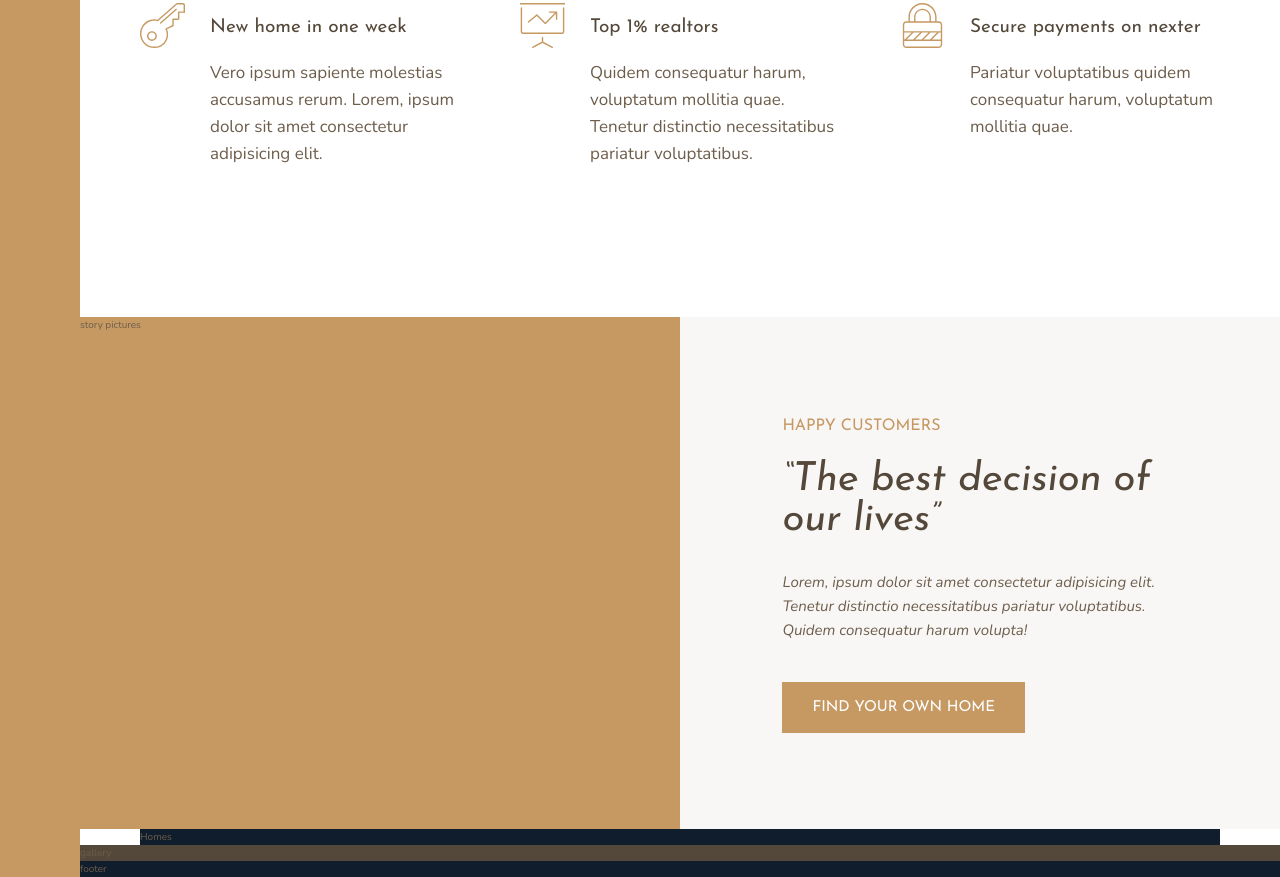
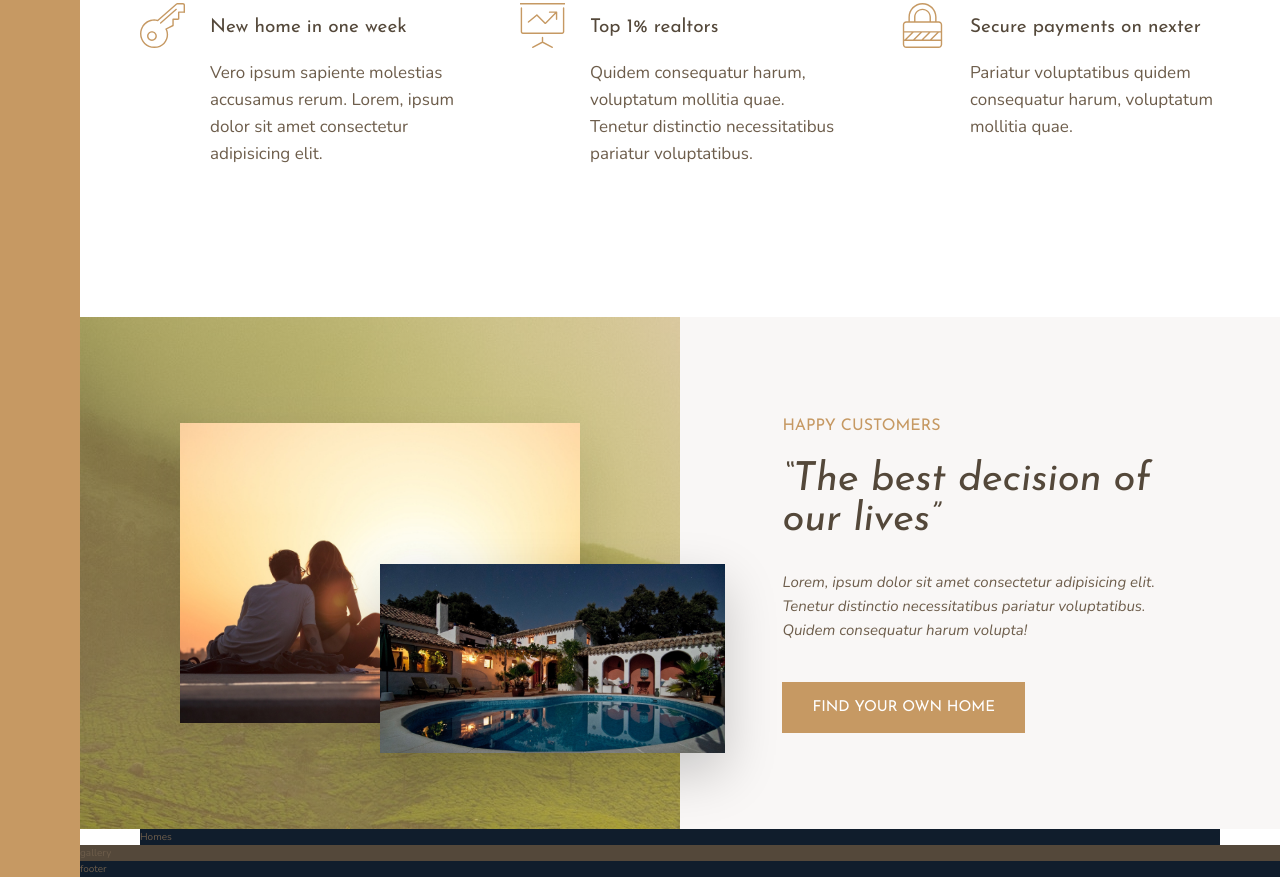
Before and after one commit to RvsB/Nexter-Project, a website: page index.html in a window 1280 px wide. Shown: the part 991-1868 px from the top of the page. Drawn offline with nearby package versions, Linux system fonts and the light colour scheme.

Commit message:
feat: completed the story section

```diff
--- a/index.html
+++ b/index.html
@@ -77,7 +77,8 @@
     </section>
 
     <div class="story__pictures">
-        story pictures
+        <img src="images/story-1.jpeg" alt="Couple with new house" class="story__img--1">
+        <img src="images/story-2.jpeg" alt="New house" class="story__img--2">
     </div>
 
     <div class="story__content">
--- a/sass/_story.scss
+++ b/sass/_story.scss
@@ -2,6 +2,32 @@
     &__pictures {
         background-color: $color-primary;
         grid-column: full-start / col-end 4;
+        background-image: linear-gradient(rgba($color-primary, .5), rgba($color-primary, .5)), url(../images/back.jpg); // to specify a linear gradient we must specify to color-stops
+
+
+        display: grid;
+        grid-template-columns: repeat(6, 1fr);
+        grid-template-rows: repeat(6, 1fr);
+
+        align-items: center; //we used this property to center the image because all images have a intrinsic aspect ratio so even if we tell them to fill up the container they wont and will try to follow the aspect ratio
+    }
+
+    &__img--1 {
+        width: 100%; //we always specify width for images to be 100% so they are flexible
+
+        grid-row: 2 / 6;
+        grid-column: 2 / 6;
+        box-shadow: 0 2rem 5rem rgba(#000, .1);
+    }
+
+    &__img--2 {
+        width: 115%;
+
+        grid-row: 4 / 6;
+        grid-column: 4 / 7;
+        z-index: 20;
+
+        box-shadow: 0 2rem 5rem rgba(#000, .2);
     }
 
     &__content {
```
Also changed, not shown: css/index.css.
